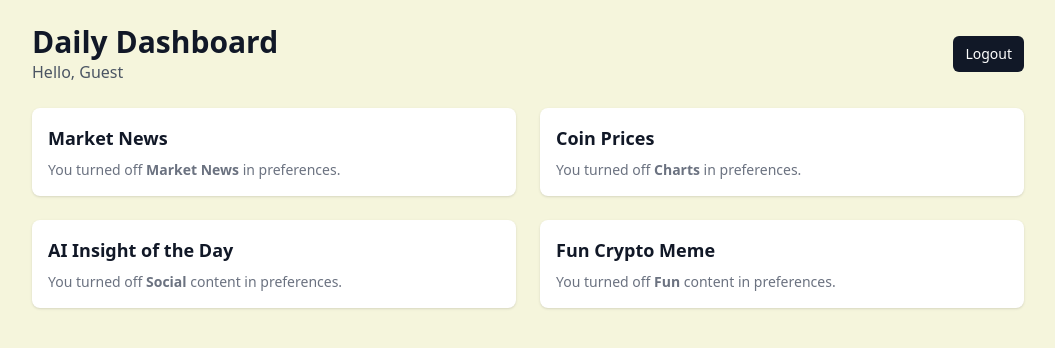
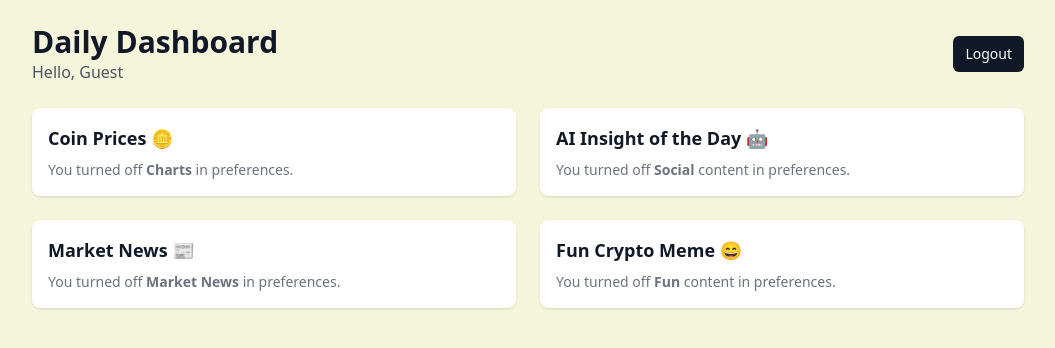
Before and after one commit to orikatz99/moveo-ai-crypto-advisor, a React (Vite) app in the folder client/: page /dashboard in a window 1280 px wide. Shown: the top 348 px of the page, without its empty margins (112-1167 px from the left). Built offline with nearby package versions, Linux system fonts and the light colour scheme; no server answers.

Commit message:
UX improvements across app: refined dashboard layout, emoji headers, onboarding auto-redirect, and cleaner preference handling

```diff
--- a/client/src/components/AiInsight.tsx
+++ b/client/src/components/AiInsight.tsx
@@ -36,7 +36,7 @@ export default function AiInsight({ assets, investorType }: Props) {
 
   return (
     <section className="bg-white rounded-lg shadow p-4">
-      <h2 className="text-lg font-semibold mb-2">AI Insight of the Day</h2>
+      <h2 className="text-lg font-semibold mb-2">AI Insight of the Day 🤖</h2>
 
       {!assets.length ? (
         <div className="text-gray-500 text-sm">
--- a/client/src/pages/Dashboard.tsx
+++ b/client/src/pages/Dashboard.tsx
@@ -63,9 +63,35 @@ export default function Dashboard() {
       </header>
 
       <main className="max-w-5xl mx-auto px-4 pb-10 grid gap-6 md:grid-cols-2">
-        {/* 1) Market News */}
+        {/* 1) Coin Prices (Charts) */}
         <section className="bg-white rounded-lg shadow p-4">
-          <h2 className="text-lg font-semibold mb-2">Market News</h2>
+          <h2 className="text-lg font-semibold mb-2">Coin Prices 🪙</h2>
+          {wantsCharts ? (
+            <CoinPrices assets={selectedAssets} />
+          ) : (
+            <p className="text-gray-500 text-sm">
+              You turned off <b>Charts</b> in preferences.
+            </p>
+          )}
+        </section>
+
+        {/* 2) AI Insight of the Day */}
+        {wantsAi ? (
+          // AiInsight already renders its own card, so render it directly
+          <AiInsight assets={selectedAssets} investorType={investorType} />
+        ) : (
+          // If AI is off, show a replacement card in the grid
+          <section className="bg-white rounded-lg shadow p-4">
+            <h2 className="text-lg font-semibold mb-2">AI Insight of the Day 🤖</h2>
+            <p className="text-gray-500 text-sm">
+              You turned off <b>Social</b> content in preferences.
+            </p>
+          </section>
+        )}
+
+        {/* 3) Market News */}
+        <section className="bg-white rounded-lg shadow p-4">
+          <h2 className="text-lg font-semibold mb-2">Market News 📰</h2>
           {wantsNews ? (
             <MarketNews assets={selectedAssets} />
           ) : (
@@ -75,35 +101,9 @@ export default function Dashboard() {
           )}
         </section>
 
-        {/* 2) Coin Prices (Charts) */}
-        <section className="bg-white rounded-lg shadow p-4">
-          <h2 className="text-lg font-semibold mb-2">Coin Prices</h2>
-          {wantsCharts ? (
-            <CoinPrices assets={selectedAssets} />
-          ) : (
-            <p className="text-gray-500 text-sm">
-              You turned off <b>Charts</b> in preferences.
-            </p>
-          )}
-        </section>
-
-        {/* 3) AI Insight of the Day */}
-        {wantsAi ? (
-          // AiInsight already renders its own card, so render it directly
-          <AiInsight assets={selectedAssets} investorType={investorType} />
-        ) : (
-          // If AI is off, show a replacement card in the grid
-          <section className="bg-white rounded-lg shadow p-4">
-            <h2 className="text-lg font-semibold mb-2">AI Insight of the Day</h2>
-            <p className="text-gray-500 text-sm">
-              You turned off <b>Social</b> content in preferences.
-            </p>
-          </section>
-        )}
-
         {/* 4) Fun Meme */}
         <section className="bg-white rounded-lg shadow p-4">
-          <h2 className="text-lg font-semibold mb-2">Fun Crypto Meme</h2>
+          <h2 className="text-lg font-semibold mb-2">Fun Crypto Meme 😄</h2>
           {wantsFun ? (
             <FunMeme assets={selectedAssets} />
           ) : (
--- a/client/src/pages/Onboarding.tsx
+++ b/client/src/pages/Onboarding.tsx
@@ -1,4 +1,5 @@
 import { useState } from "react";
+import { useNavigate } from "react-router-dom";
 import api from "../api";
 
 export default function Onboarding() {
@@ -8,20 +9,23 @@ export default function Onboarding() {
   const [loading, setLoading] = useState(false);
   const [msg, setMsg] = useState("");
 
-  // toggle for assets
+  const navigate = useNavigate();
+
+  // Toggle a coin in the selected assets list
   const toggleAsset = (coin: string) => {
     setAssets((prev) =>
       prev.includes(coin) ? prev.filter((a) => a !== coin) : [...prev, coin]
     );
   };
 
-  // toggle for content types
+  // Toggle a content type in the selected list
   const toggleContent = (type: string) => {
     setContentTypes((prev) =>
       prev.includes(type) ? prev.filter((t) => t !== type) : [...prev, type]
     );
   };
 
+  // Simple validity check for the form
   const isValid =
     assets.length > 0 && investorType !== "" && contentTypes.length > 0;
 
@@ -29,8 +33,14 @@ export default function Onboarding() {
     try {
       setMsg("");
       setLoading(true);
+
       await api.put("/preferences", { assets, investorType, contentTypes });
+
+      // Optional toast text (won't be seen long because we navigate)
       setMsg("✅ Preferences saved");
+
+      // ✅ Redirect to the dashboard after successful save
+      navigate("/dashboard");
     } catch (err: any) {
       const text = err?.response?.data?.error || "Failed to save preferences";
       setMsg("❌ " + text);
@@ -77,7 +87,9 @@ export default function Onboarding() {
 
         {/* ==== Question 2 ==== */}
         <div className="mb-4">
-          <h2 className="text-lg md:text-xl font-bold mb-3"> What type of investor are you?</h2>
+          <h2 className="text-lg md:text-xl font-bold mb-3">
+            What type of investor are you?
+          </h2>
 
           <div className="grid grid-cols-2 gap-x-4 gap-y-2">
             {["HODLer", "Day Trader", "NFT Collector"].map((type) => (
```
